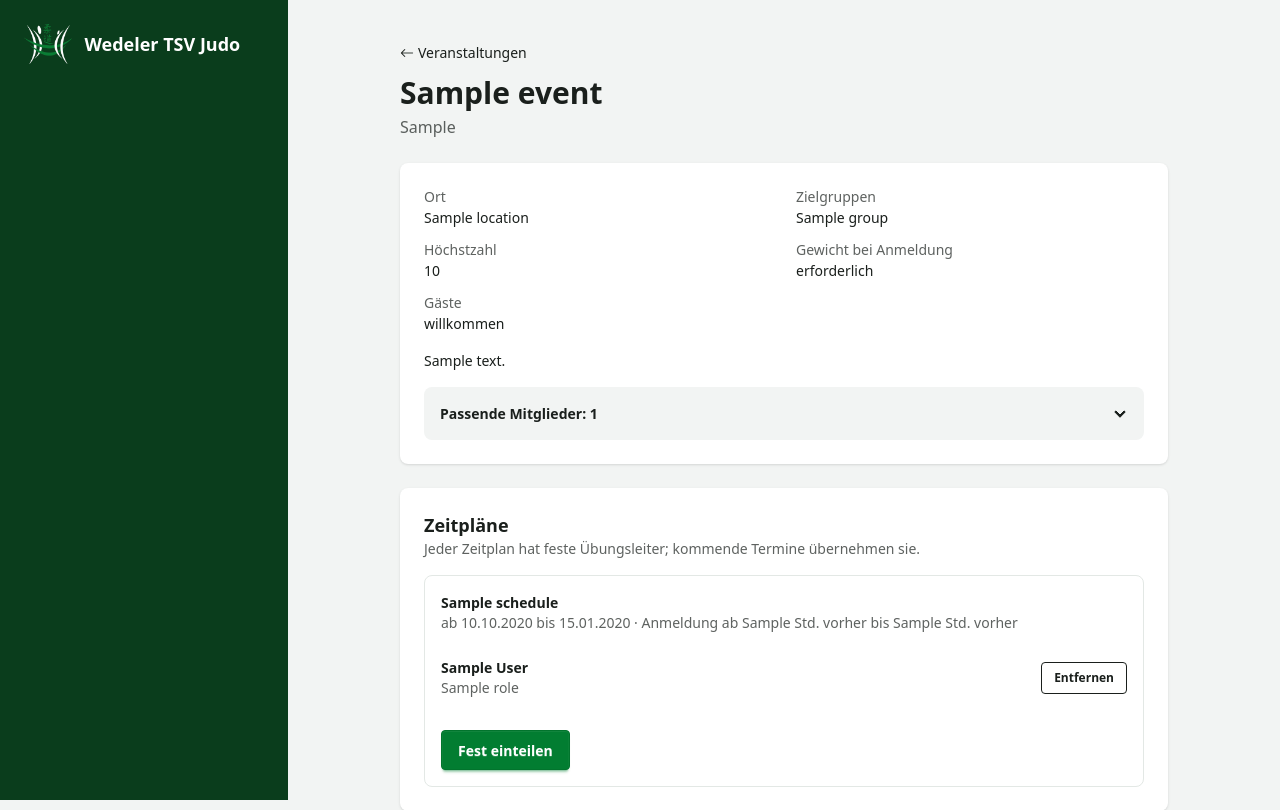
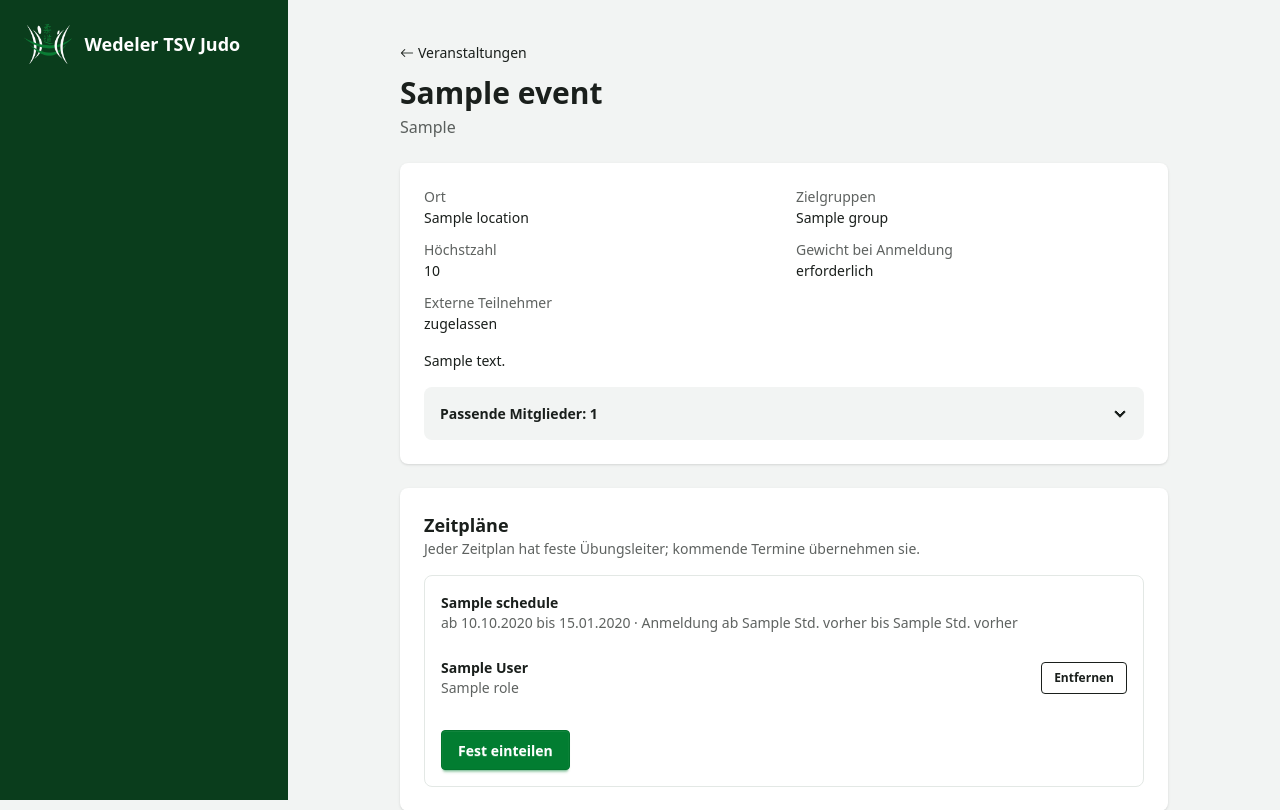
Before and after one commit to tlandsberger/judo-portal, a Django app: template portal/events/templates/events/event_detail.html in a window 1280 px wide. Shown: the top 810 px of the page. Run offline with Django 5.2, Linux system fonts and the light colour scheme; the template is opened without the code that fills it: most values are stand-ins (such as "Sample title", 1, 10 or a date in 2020); style sheets or scripts are compiled from the project's sources; parts of the project's set-up code (start-up, migrations or seed data) failed here and were passed over; some libraries are stand-ins or nearby versions.

Commit message:
feat: Option „Gäste willkommen“ heißt jetzt „Externe Teilnehmer zulassen“
Nur Beschriftung, Hilfetext und Anzeige an der Veranstaltung; das Feld im Code bleibt.

Co-Authored-By: Claude Opus 5.5 <noreply@anthropic.com>
Claude-Session: https://claude.ai/code/session_017LHgXea5AxfRcr57bsDwjB

```diff
--- a/portal/events/models.py
+++ b/portal/events/models.py
@@ -132,9 +132,10 @@ class Event(models.Model):
         "Gewicht bei Anmeldung erforderlich", default=False, help_text="Zum Beispiel für Wettkämpfe."
     )
     guests_welcome = models.BooleanField(
-        "Gäste willkommen",
+        "Externe Teilnehmer zulassen",
         default=False,
-        help_text="Externe Gäste melden sich über einen Link an oder werden von den Übungsleitern eingetragen.",
+        help_text="Externe Teilnehmer ohne Zugang melden sich über einen Link an oder werden von den Übungsleitern "
+        "eingetragen.",
     )
     guest_token = models.CharField(max_length=40, blank=True, editable=False)
     created_at = models.DateTimeField(default=timezone.now, editable=False)
--- a/portal/events/templates/events/event_detail.html
+++ b/portal/events/templates/events/event_detail.html
@@ -15,7 +15,7 @@
     <div><dt class="text-sm text-base-content/70">Zielgruppen</dt><dd>{% for group in event.target_groups.all %}{{ group }}{% if not forloop.last %}; {% endif %}{% empty %}alle{% endfor %}</dd></div>
     <div><dt class="text-sm text-base-content/70">Höchstzahl</dt><dd>{{ event.capacity|default:"unbegrenzt" }}</dd></div>
     <div><dt class="text-sm text-base-content/70">Gewicht bei Anmeldung</dt><dd>{{ event.weight_required|yesno:"erforderlich,nicht nötig" }}</dd></div>
-    <div><dt class="text-sm text-base-content/70">Gäste</dt><dd>{{ event.guests_welcome|yesno:"willkommen,nein" }}</dd></div>
+    <div><dt class="text-sm text-base-content/70">Externe Teilnehmer</dt><dd>{{ event.guests_welcome|yesno:"zugelassen,nein" }}</dd></div>
   </dl>
   {% if event.description %}<p class="whitespace-pre-line">{{ event.description }}</p>{% endif %}
   {% if matching is not None %}
@@ -32,9 +32,9 @@
   {% endif %}
   {% if guest_link and can_manage %}
   <div class="flex flex-col gap-2 rounded-box bg-base-200 p-4">
-    <label class="font-semibold" for="gaestelink">Anmeldelink für Gäste</label>
+    <label class="font-semibold" for="gaestelink">Anmeldelink für externe Teilnehmer</label>
     <input class="input w-full" id="gaestelink" type="text" value="{{ guest_link }}" readonly>
-    <p class="text-sm text-base-content/70">Zum Teilen, z. B. per Mail an andere Vereine. Gäste bestätigen ihre Anmeldung per Mail.</p>
+    <p class="text-sm text-base-content/70">Zum Teilen, z. B. per Mail an andere Vereine. Externe Teilnehmer bestätigen ihre Anmeldung per Mail.</p>
     <form method="post" action="{% url 'event_guest_link' event.pk %}">{% csrf_token %}<button class="btn btn-ghost btn-sm">Neuen Link erzeugen</button></form>
   </div>
   {% endif %}
--- a/portal/help/templates/help/chapters/veranstaltungen.html
+++ b/portal/help/templates/help/chapters/veranstaltungen.html
@@ -3,7 +3,7 @@
 
 <h2 id="anlegen">Veranstaltung anlegen</h2>
 <ol>
-  <li><strong>Veranstaltung anlegen</strong>: Titel, Art, Ort, optional Höchstzahl, „Gewicht bei Anmeldung erforderlich“ und „Gäste willkommen“.</li>
+  <li><strong>Veranstaltung anlegen</strong>: Titel, Art, Ort, optional Höchstzahl, „Gewicht bei Anmeldung erforderlich“ und „Externe Teilnehmer zulassen“.</li>
   <li><strong>Zielgruppen</strong> direkt im Formular: z. B. „U12“ mit „Alter bis 11“ (nach Jahrgang), Geschlecht, Graduierung, Gewicht, Interessen. Leere Felder gelten für alle. Mit <strong>Weitere Zielgruppe hinzufügen</strong> kommt ein Block dazu; wer zu einem davon passt, kann sich anmelden. Ohne Zielgruppe alle.</li>
   <li>Termine gleich mit festlegen:
     <ul>
@@ -27,7 +27,7 @@
 <p>Je Wochentag gibt es einen Zeitplan mit festen Übungsleitern; kommende Termine übernehmen sie. Zum Ändern auf den Zeitplan tippen; dort über <strong><i class="bi bi-three-dots-vertical" aria-hidden="true"></i> Weitere Aktionen</strong> auch löschen. Neue Trainingszeiten: alten Zeitplan mit „Gültig bis“ beenden, neuen anlegen.</p>
 
 <h2 id="gaeste">Gäste</h2>
-<p>Mit „Gäste willkommen“ zeigt die Veranstaltung einen <strong>Anmeldelink</strong> zum Teilen, z. B. an andere Vereine. Gäste bestätigen ihre Anmeldung per Mail und sehen ihre Daten über ihren eigenen Link. Mit <strong>Neuen Link erzeugen</strong> wird der alte ungültig.</p>
+<p>Mit „Externe Teilnehmer zulassen“ zeigt die Veranstaltung einen <strong>Anmeldelink</strong> zum Teilen, z. B. an andere Vereine. Gäste bestätigen ihre Anmeldung per Mail und sehen ihre Daten über ihren eigenen Link. Mit <strong>Neuen Link erzeugen</strong> wird der alte ungültig.</p>
 
 <h2 id="absagen">Ferien und Ausfälle</h2>
 <p>Auf der Veranstaltung „Termine absagen“ mit Zeitraum, dann <strong>Termine in diesem Zeitraum absagen</strong>. Angemeldete und Übungsleiter bekommen eine Nachricht.</p>
```
Also changed, not shown: docs/adr/0013-gaeste.md (+1 -1 lines), docs/betrieb.md (+1 -1 lines), portal/events/migrations/0007_externe_teilnehmer.py (added).
